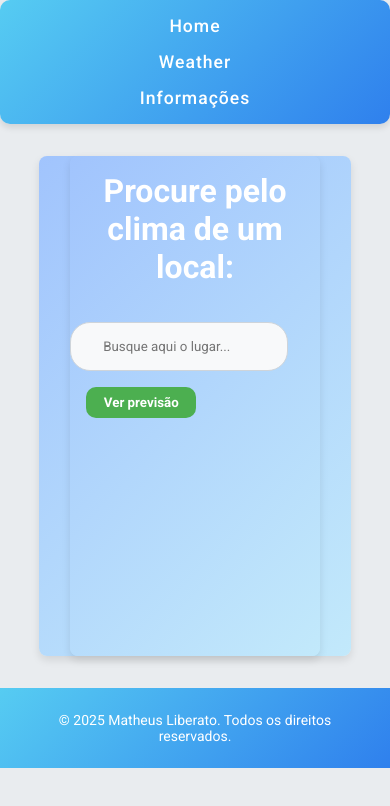
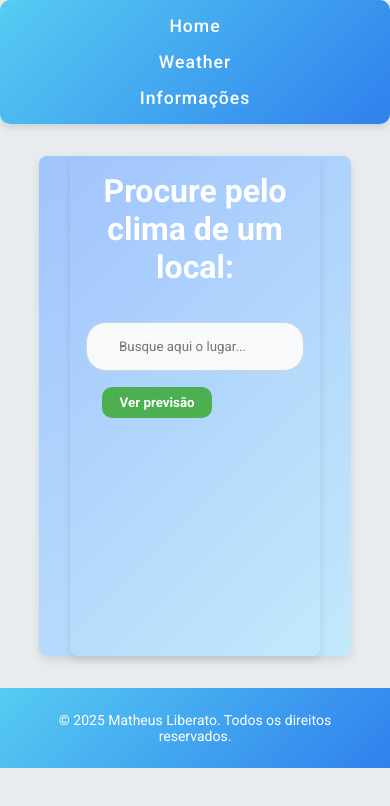
Before and after one commit to Matheus999814/weather-app, a React (Vite) app: page /weather-app/weather in a window 390 px wide. Shown: the top 806 px of the page. Built offline with nearby package versions, Linux system fonts and the light colour scheme; a web font is replaced by a local one.

Commit message:
Alterações na responsividade

```diff
--- a/src/App.css
+++ b/src/App.css
@@ -17,7 +17,7 @@
     }
 
       .container img {
-       margin: 0 2rem;
+       margin: 0.5rem 4rem;
       width: 100px;
       height: 100px;
       }
--- a/src/routes/Weather.css
+++ b/src/routes/Weather.css
@@ -62,17 +62,20 @@
     .form-container {
       display: flex;
       flex-direction: column;
+      padding: 0 2rem;
     }
+
+
 
     .form-container button {
 
       margin-top: 1rem;
-      text-align: center;
+      justify-content: center;
 
     }
 
     .weather-container p {
-      font-size: 1rem;
+      font-size: 1.5rem;
       margin: 1rem 0;
     }
 
```
Also changed, not shown: src/routes/Weather.jsx (+0 -23 lines), 1 other file (tests, documents, lock files or other folders).
